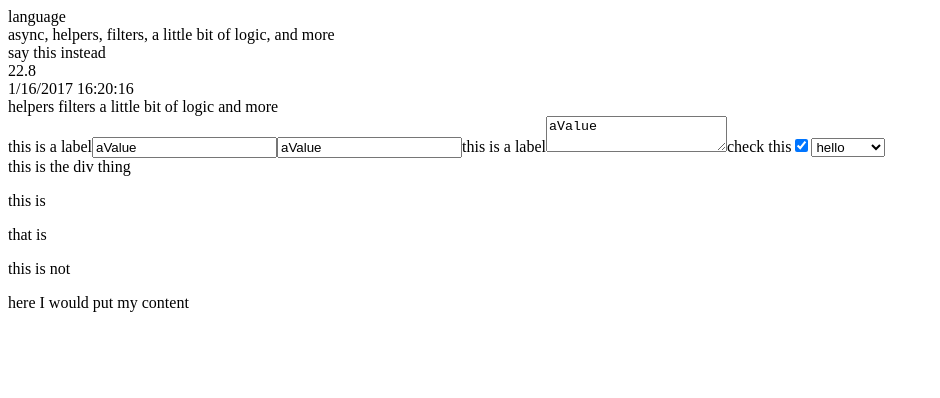
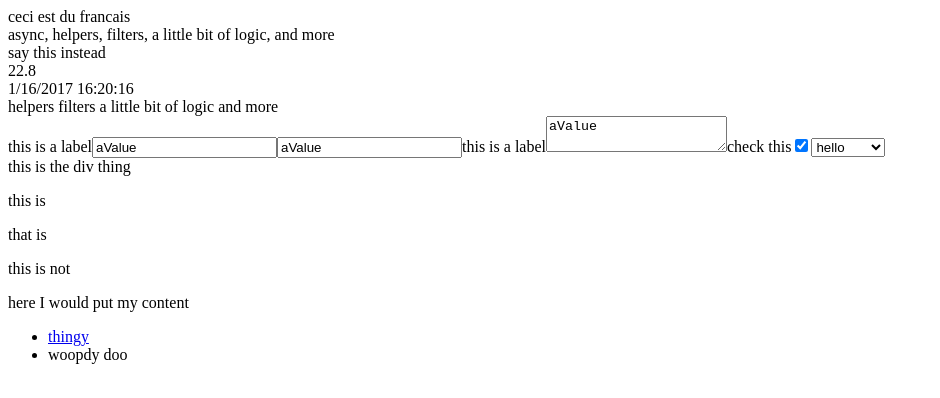
Before and after one commit to davidemaser/pikl, a website: page index.html in a window 1280 px wide. Shown: the whole page, without its empty margins (0-940 px from the left). Drawn offline with nearby package versions, Linux system fonts and the light colour scheme.

Commit message:
Add complexities

```diff
--- a/data/source.json
+++ b/data/source.json
@@ -1,7 +1,7 @@
 {
   "features": [
     {
-      "french": "language"
+      "french": "ceci est du francais"
     },
     {
       "name": "helpers",
--- a/index.html
+++ b/index.html
@@ -1,21 +1,25 @@
 <!DOCTYPE html>
-<html lang="en">
+<html lang="en" use="json" src="data/source.json">
 <head>
     <meta charset="UTF-8">
     <title>Title</title>
     <script src="node_modules/jquery/dist/jquery.min.js"></script>
 </head>
 <body>
-<tpl is="features">{french}</tpl>
-<tpl is="limits">{name}{#comma}</tpl>
+<tpl is="data" bind="features">{french}</tpl>
+<tpl is="data" bind="limits">{name}{#comma}</tpl>
 <tpl>{@if day = 10 and month = 1}Say this{@else}say this instead{/if}</tpl>
 <tpl>{@calc}228{@divide}10{/calc}</tpl>
 <tpl>{@date}</tpl>
 <tpl>{@ajax}{@src=data/source.json,@index=features,@node=name,@repeat=true}{/ajax}</tpl>
 <tpl is="form">{@json}{"action":"action.php", "attributes":"class=\"this\" id=\"that\"", "name":"myForm", "items":[ { "element":"input", "event":{"handler":"click","function":"console.log('hello')"}, "type":"text", "name":"aName", "placeholder":"aPlaceholder", "value":"aValue","label":"this is a label" }, { "element":"input", "type":"text", "name":"anotherName", "placeholder":"aPlaceholder", "value":"aValue" }, { "element":"textarea", "name":"aTextArea", "width":"20", "height":"5", "value":"aValue","label":"this is a label" }, { "element":"input", "type":"checkbox", "name":"aCheckbox", "value":"aValue","label":"check this","checked":"true" }, { "element":"select", "name":"thisName", "options":[ { "name":"hi", "value":"hello" }, { "name":"bye", "value":"goodbye" } ] } ] }{/json}</tpl>
-<!--<tpl is="form">{@json}{@src=data/demoForm.json}{/json}</tpl>-->
+<!--
+this method gets the data from an external JSON file
+<tpl is="form">{@json}{@src=data/demoForm.json}{/json}</tpl>
+-->
 <tpl is="layout">--div[this is the div thing]--p[this is,that is,this is not]*3
     --section[here I would put my content]</tpl>
+<tpl is="list">{@name="newlist",class="bcfg",id="aaaa"}{@item}{#link url="theurl.html" target=""}thingy{/link} bob{/item}{@item}woopdy doo{/item}</tpl>
 <script src="src/pikl.js"></script>
 </body>
 </html>
--- a/src/pikl.js
+++ b/src/pikl.js
@@ -25,17 +25,27 @@ var Pikl = {
     DateConditions:['day','month','year','hours','minutes','seconds'],
     Operators:['=','!=','>','<','<=','>='],
     Ajax:{
-        params:['src','index','node','repeat']
+        params:['src','index','node','repeat'],
+        default:'data/source.json'
     },
     Index:{},
     Init:{
         Json:function(){
+            var useFormat = $('html').attr('use');
+            var useSource = $('html').attr('src');
+            if(useFormat !== undefined && useFormat == 'json'){
+                if(useSource !== undefined && useSource !== ''){
+                    var ajaxCallUrl = useSource || $p.Ajax.default;
+                }else{
+                    ajaxCallUrl = $p.Ajax.default;
+                }
+            }
             /*
             find all json nodes form the source file and
             place them in a global object
              */
             $.ajax({
-                url:'data/source.json',
+                url:ajaxCallUrl,
                 method:'GET',
                 success:function(data){
                     $.each(data,function(key,value){
@@ -48,21 +58,25 @@ var Pikl = {
                     Index object, we can start searching in the
                     html for Pikl template objects
                      */
-                    $p.Init.Content('body','fr');
+                    $.when($p.Init.Content('body','fr')).done(function(){
+                        console.log('page is up')
+                    });
                 }
             })
         },
         Content:function(node){
-            var appendComma = false, targetObject = {}, targetItem, targetBinding = '', targetNode, targetContent, keyString, layoutObjects, nodeContent, sliceText, objectIndex, calcString, calcMethod,
-                calcValues, cleanObject, conditional, conditionType, conditionArgument, conditionCase = {}, dateString, toRemove, passContent, _this, ajaxString, ajaxParams, ajaxObject, returnedData, param, value,
+            var appendComma = false, targetObject = {}, targetItem, targetBinding,targetDataBinding, targetNode, targetContent, keyString, layoutObjects, nodeContent, sliceText, objectIndex, calcString, calcMethod,
+                calcValues, cleanObject, conditional, conditionType, conditionArgument, conditionCase = {}, dateString, toRemove, passContent, _this, ajaxString, ajaxParams, ajaxObject, returnedData, param, value, tag,
                 c, d, l, p, t, r;
             node = node || 'body';
             $('tpl').each(function(){
                 keyString = '';
                 targetBinding = $(this).attr('is');
-                targetObject = pi[targetBinding];
+                targetDataBinding = $(this).attr('bind');
+                targetObject = pi[targetDataBinding];
                 targetContent = $(this).html();
                 targetItem = $(this);
+                tag = $p.Config.defaults.tplTag.replacement;
                 if(targetBinding == 'layout'){
                     layoutObjects = targetContent.split('--');
                     objectIndex = 0;
@@ -97,6 +111,10 @@ var Pikl = {
                             $(this).remove();
                         }
                     }
+                }else if(targetBinding == 'list'){
+                    $($p.Assistants.BuildList(targetContent)).insertBefore($(this));
+                    $(this).remove();
+
                 }else if(targetBinding == 'form'){
                     if (targetContent.indexOf('@') > -1) {
                         conditional = targetContent.split('@')[1].split('}')[0];
@@ -114,8 +132,22 @@ var Pikl = {
                             }
                         }
                     }
+                } else if(targetBinding == 'data') {
+                    targetNode = $(this).html().replace(/}/g, '').replace(/{/g, '').replace('#comma', '');
+                    appendComma = $(this).html().indexOf('{#comma}') > -1;
+                    if (typeof targetObject == 'object') {
+                        for (t in targetObject) {
+                            keyString += targetObject[t][targetNode] !== undefined ? targetObject[t][targetNode] : ' ';
+                            if (appendComma) {
+                                keyString += ', ';
+                            }
+                        }
+                    }
+                    keyString = keyString.trim();
+                    keyString = keyString.slice(-1) == ',' ? keyString.substring(0, keyString.length - 1) : keyString;
+                    $('<'+tag+'>' + keyString + '</'+tag+'>').insertBefore($(this));
+                    $(this).remove();
                 }else if($(this).parent().attr('is') !== 'form'){
-                    var tag = $p.Config.defaults.tplTag.replacement;
                     if (targetContent.indexOf('@') > -1) {
                         //we have functions
                         conditional = targetContent.split('@')[1].split('}')[0];
@@ -186,21 +218,6 @@ var Pikl = {
                                 });
                                 break;
                         }
-                    } else {
-                        targetNode = $(this).html().replace(/}/g, '').replace(/{/g, '').replace('#comma', '');
-                        appendComma = $(this).html().indexOf('{#comma}') > -1;
-                        if (typeof targetObject == 'object') {
-                            for (t in targetObject) {
-                                keyString += targetObject[t][targetNode] !== undefined ? targetObject[t][targetNode] : ' ';
-                                if (appendComma) {
-                                    keyString += ', ';
-                                }
-                            }
-                        }
-                        keyString = keyString.trim();
-                        keyString = keyString.slice(-1) == ',' ? keyString.substring(0, keyString.length - 1) : keyString;
-                        $('<'+tag+'>' + keyString + '</'+tag+'>').insertBefore($(this));
-                        $(this).remove();
                     }
                 }
             });
@@ -300,6 +317,42 @@ var Pikl = {
                 url:jsonPath,
                 method:'GET'
             });
+        },
+        BuildLink:function(params,text){
+            var linkTemplate ='<a href="{{url}}" target="{{target}}">{{content}}</a>',filteredParams = {};
+            filteredParams.url = params.indexOf('url=') > -1 ? params.split('url="')[1].split('"')[0] : null;
+            filteredParams.target = params.indexOf('target=') > -1 ? params.split('target="')[1].split('"')[0] : null;
+            linkTemplate = filteredParams.url !== null && filteredParams.url !== '' ? linkTemplate.replace('{{url}}',filteredParams.url) : linkTemplate.replace(' href="{{url}}"','');
+            linkTemplate = filteredParams.target !== null && filteredParams.target !== '' ? linkTemplate.replace('{{target}}',filteredParams.target) : linkTemplate.replace(' target="{{target}}"','');
+            linkTemplate = text !== undefined && text !== '' ? linkTemplate.replace('{{content}}',text) : '';
+            return linkTemplate;
+        },
+        BuildList:function(content){
+            var filteredContent = {},contentParams,itemMain,itemList,itemArray,itemString='',listTemplate;
+            contentParams = content.split('{@')[1].split('}')[0];
+            filteredContent.name = contentParams.indexOf('name') > -1 ? contentParams.split('name="')[1].split('"')[0] : null;
+            filteredContent.class = contentParams.indexOf('class') > -1 ? contentParams.split('class="')[1].split('"')[0] : null;
+            filteredContent.id = contentParams.indexOf('id') > -1 ? contentParams.split('id="')[1].split('"')[0] : null;
+            itemMain = content.replace('{/item}{@item}',',');
+            itemList = itemMain.split('{@item}')[1].split('{/item}')[0];
+            itemArray = itemList.split(',');
+            listTemplate = '<ul class="{{class}}" name="{{name}}" id="{{id}}">{{listItems}}</ul>';
+            listTemplate = filteredContent.name !== null && filteredContent.name !== '' ? listTemplate.replace('{{name}}',filteredContent.name) : listTemplate.replace(' name="{{name}}"','');
+            listTemplate = filteredContent.id !== null && filteredContent.id !== '' ? listTemplate.replace('{{id}}',filteredContent.id) : listTemplate.replace(' id="{{id}}"','');
+            listTemplate = filteredContent.class !== null && filteredContent.class !== '' ? listTemplate.replace('{{class}}',filteredContent.class) : listTemplate.replace(' class="{{class}}"','');
+            for(var a in itemArray){
+                itemString += '<li>';
+                if(itemArray[a].indexOf('{#link') > -1){
+                    var linkParams = itemArray[a].split('{#link')[1].split('}')[0];
+                    var linkText = itemArray[a].split('{#link')[1].split('}')[1].split('{/link')[0];
+                    itemString += $p.Assistants.BuildLink(linkParams,linkText);
+                }else {
+                    itemString += itemArray[a];
+                }
+                itemString += '</li>';
+            }
+            var builtList = listTemplate.replace('{{listItems}}',itemString);
+            return builtList;
         },
         Date: function (string) {
             var currentData = new Date();
```
